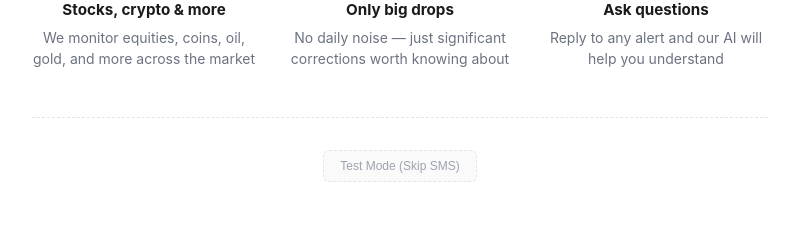
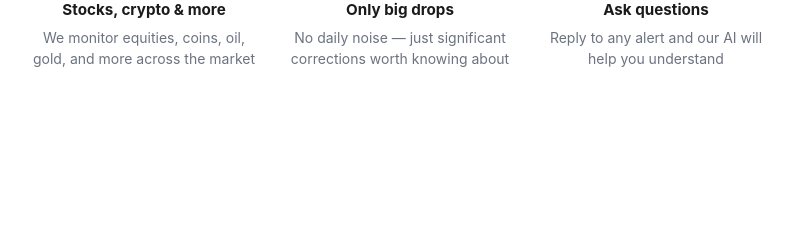
Before and after one commit to colewbriggs/textinvestment, a FastAPI app: page /signup in a window 1280 px wide. Shown: the part 690-936 px from the top of the page, without its empty margins (240-1039 px from the left). After the commit the page ends 757 px from the top, so only its background shows below. Run offline with FastAPI, Linux system fonts and the light colour scheme.

Commit message:
Remove test mode button from signup page

```diff
--- a/app/web/templates/signup.html
+++ b/app/web/templates/signup.html
@@ -166,26 +166,6 @@
             line-height: 1.5;
         }
 
-        .test-bypass {
-            padding-top: 2rem;
-            border-top: 1px dashed #e5e5e5;
-        }
-
-        .test-bypass button {
-            padding: 0.5rem 1rem;
-            font-size: 0.75rem;
-            background: #fafafa;
-            color: #9ca3af;
-            border: 1px dashed #e5e5e5;
-            border-radius: 6px;
-            cursor: pointer;
-        }
-
-        .test-bypass button:hover {
-            background: #f1f5f9;
-            color: #6b7280;
-        }
-
         @media (max-width: 600px) {
             h1 { font-size: 2rem; }
             .features { grid-template-columns: 1fr; gap: 1.5rem; }
@@ -229,12 +209,6 @@
                 <p>Reply to any alert and our AI will help you understand</p>
             </div>
         </div>
-
-        <form method="post" action="/signup" class="test-bypass">
-            <input type="hidden" name="phone_number" value="+15551234567">
-            <input type="hidden" name="skip_sms" value="1">
-            <button type="submit">Test Mode (Skip SMS)</button>
-        </form>
     </div>
 </body>
 </html>
```
